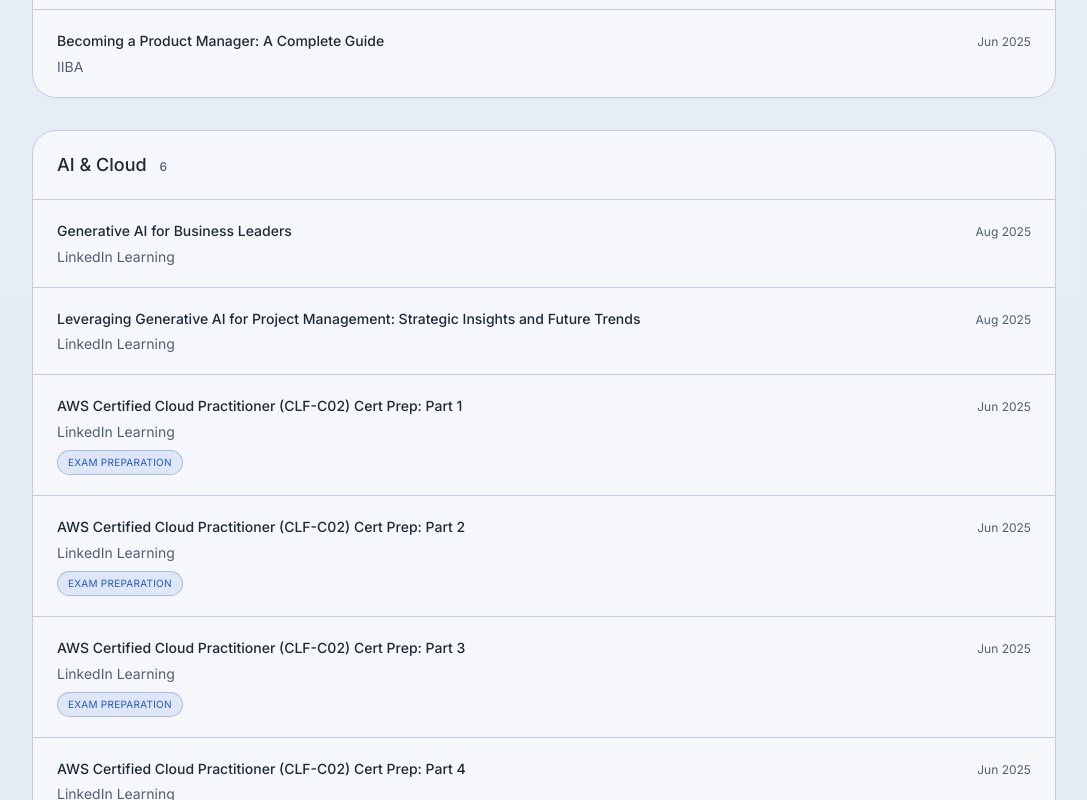
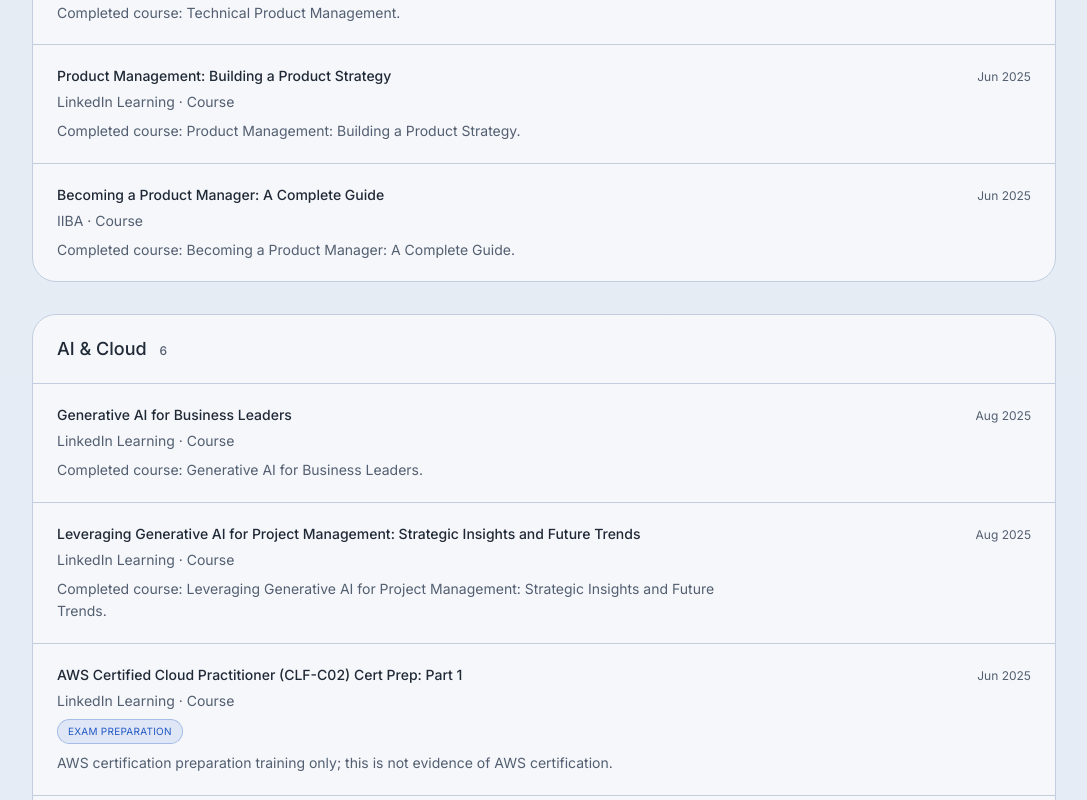
Before and after one commit to wisheradam/adamwisher-portfolio, a Next.js app: page /education in a window 1280 px wide. Shown: the part 2080-2880 px from the top of the page, without its empty margins (96-1183 px from the left). Built offline with nearby package versions, Linux system fonts and the light colour scheme.

Commit message:
Classify learning records and expose source reconciliation limitations

```diff
--- a/app/education/page.tsx
+++ b/app/education/page.tsx
@@ -61,8 +61,7 @@ export const dynamic="force-dynamic";
 export const runtime="nodejs";
 export default async function EducationPage() {
   const studies = await publicKnowledge("education");
-  const courses = (await publicKnowledge("certifications"))
-    .sort((a, b) => (b.period?.to ?? "").localeCompare(a.period?.to ?? ""));
+  const courses = await publicKnowledge("certifications");
 
   return (
     <main className="page-shell route-page">
--- a/components/education/course-row.tsx
+++ b/components/education/course-row.tsx
@@ -16,18 +16,19 @@ export function CourseRow({
       <div className="min-w-0">
         <h4 className="text-sm font-medium leading-relaxed">{record.title}</h4>
         <p className="mt-1 text-sm text-muted-foreground">
-          {record.organization}
+          {record.organization}{record.learningType ? ` · ${record.learningType}` : ""}
         </p>
         {preparation ? (
           <span className="mt-2 inline-block rounded-full border border-accent/30 bg-accent/10 px-2.5 py-1 font-mono text-[10px] uppercase tracking-wide text-accent">
             Exam preparation
           </span>
         ) : null}
-        {record.id.startsWith("training-") ? (
+        {record.summary ? (
           <p className="mt-2 max-w-2xl text-sm leading-relaxed text-muted-foreground">
             {record.summary}
           </p>
         ) : null}
+        {record.credentialUrl && /^https:\/\//i.test(record.credentialUrl) ? <a href={record.credentialUrl} className="mt-2 inline-block text-sm underline">View credential</a> : null}
       </div>
       <p className="mt-3 shrink-0 font-mono text-xs text-muted-foreground sm:mt-1">
         {completedAt}
--- a/data/knowledge/certifications.ts
+++ b/data/knowledge/certifications.ts
@@ -46,9 +46,9 @@ const courses: Course[] = [
 ];
 
 export const certifications: KnowledgeRecord[] = [
-  ...courses.map((course) => ({ id:`cert-${course.id}`, category:"certification" as const, title:course.title, organization:course.provider ?? "LinkedIn Learning", period:{to:course.issued}, summary:course.note ?? `Completed course: ${course.title}.`, skills:course.skills, tags:["course","training",course.title.toLowerCase(),...(course.skills ?? []).map((s) => s.toLowerCase())], evidence:[{kind:"linkedin-learning-record" as const,label:"Owner-provided LinkedIn licenses and certifications list",verified:true}], confidence:"high" as const, public:true })),
-  {id:"training-python-letpy",category:"certification",title:"The Basics of Python Programming",organization:"LETPY.COM",period:{to:"2025-01"},summary:"Completed introductory Python training with 112 lessons and 69 practical cases.",skills:["Python","Programming Fundamentals","Problem Solving"],tags:["python","coding","software development"],evidence:[{kind:"certificate-image",label:"LETPY certificate image",verified:true}],confidence:"high",public:true},
-  {id:"training-public-speaking",category:"certification",title:"BePublic - Public Speaking Training",organization:"Managym.by",period:{to:"2016-04-28"},summary:"Five-hour public speaking course led by Yuri Anushkin.",skills:["Public Speaking","Presentation Skills","Communication"],tags:["public speaking","communication","presentation"],evidence:[{kind:"certificate-image",label:"BePublic certificate image",verified:true}],confidence:"high",public:true},
-  {id:"training-negotiations",category:"certification",title:"Pragmatic Negotiations",organization:"Managym.by",period:{to:"2016-05-14"},summary:"Eight-hour pragmatic negotiations training led by Yuri Anushkin.",skills:["Negotiation","Sales","Business Communication"],tags:["negotiation","sales","communication"],evidence:[{kind:"certificate-image",label:"Pragmatic Negotiations certificate image",verified:true}],confidence:"high",public:true},
-  {id:"training-presentation",category:"certification",title:"More Than a Presentation: How to Make a Client Fall in Love in 60 Seconds",organization:"Key Events",period:{to:"2016-06-27"},summary:"Master class on persuasive business presentations and audience engagement, led by Igor Zabolotny.",skills:["Business Presentations","Visual Storytelling","Audience Engagement"],tags:["presentation","storytelling","client communication"],evidence:[{kind:"certificate-image",label:"Key Events certificate image",verified:true}],confidence:"high",public:true},
+  ...courses.map((course) => ({ id:`cert-${course.id}`, category:"certification" as const, learningType:"Course" as const, title:course.title, organization:course.provider ?? "LinkedIn Learning", period:{to:course.issued}, summary:course.note ?? `Completed course: ${course.title}.`, skills:course.skills, tags:["course","training",course.title.toLowerCase(),...(course.skills ?? []).map((s) => s.toLowerCase())], evidence:[{kind:"linkedin-learning-record" as const,label:"Owner-provided LinkedIn licenses and certifications list",verified:true}], confidence:"high" as const, public:true })),
+  {id:"training-python-letpy",category:"certification",learningType:"Training program",title:"The Basics of Python Programming",organization:"LETPY.COM",period:{to:"2025-01"},summary:"Completed introductory Python training with 112 lessons and 69 practical cases.",skills:["Python","Programming Fundamentals","Problem Solving"],tags:["python","coding","software development"],evidence:[{kind:"certificate-image",label:"LETPY certificate image",verified:true}],confidence:"high",public:true},
+  {id:"training-public-speaking",category:"certification",learningType:"Training program",title:"BePublic - Public Speaking Training",organization:"Managym.by",period:{to:"2016-04-28"},summary:"Five-hour public speaking course led by Yuri Anushkin.",skills:["Public Speaking","Presentation Skills","Communication"],tags:["public speaking","communication","presentation"],evidence:[{kind:"certificate-image",label:"BePublic certificate image",verified:true}],confidence:"high",public:true},
+  {id:"training-negotiations",category:"certification",learningType:"Training program",title:"Pragmatic Negotiations",organization:"Managym.by",period:{to:"2016-05-14"},summary:"Eight-hour pragmatic negotiations training led by Yuri Anushkin.",skills:["Negotiation","Sales","Business Communication"],tags:["negotiation","sales","communication"],evidence:[{kind:"certificate-image",label:"Pragmatic Negotiations certificate image",verified:true}],confidence:"high",public:true},
+  {id:"training-presentation",category:"certification",learningType:"Training program",title:"More Than a Presentation: How to Make a Client Fall in Love in 60 Seconds",organization:"Key Events",period:{to:"2016-06-27"},summary:"Master class on persuasive business presentations and audience engagement, led by Igor Zabolotny.",skills:["Business Presentations","Visual Storytelling","Audience Engagement"],tags:["presentation","storytelling","client communication"],evidence:[{kind:"certificate-image",label:"Key Events certificate image",verified:true}],confidence:"high",public:true},
 ];
--- a/data/knowledge/types.ts
+++ b/data/knowledge/types.ts
@@ -23,6 +23,8 @@ export interface Evidence {
 export interface KnowledgeRecord {
   id: string;
   category: KnowledgeCategory;
+  learningType?: "Course" | "Training program" | "Professional certification" | "Other learning activity";
+  credentialUrl?: string;
   title: string;
   summary: string;
   facts?: string[];
--- a/lib/admin/public-knowledge.ts
+++ b/lib/admin/public-knowledge.ts
@@ -17,6 +17,6 @@ export async function publicKnowledge(kind:keyof typeof sources):Promise<Knowled
  return rows.map(row=>{
   const original=originals.get(String(row.id));const name=kind==="experience"?row.company:kind==="education"?row.institution:row.issuer;
   const title=kind==="education"?row.program:row.title;
-  return {id:original?.id??String(row.id),category:kind==="certifications"?"certification":kind,title:String(title),organization:String(name),summary:String(row.description??""),period:{from:String(row.start_date??""),to:String(row.end_date??row.completion_date??"")},skills:original?.skills??(row.skills?String(row.skills).split(", "):[]),tags:original?.tags??[],evidence:original?.evidence??[],confidence:original?.confidence??"high",public:true} as KnowledgeRecord;
+  return {id:original?.id??String(row.id),learningType:kind==="certifications"?(String(row.credential_type??"Other learning activity") as KnowledgeRecord["learningType"]):undefined,credentialUrl:row.credential_url?String(row.credential_url):undefined,category:kind==="certifications"?"certification":kind,title:String(title),organization:String(name),summary:String(row.description??""),period:{from:String(row.start_date??""),to:String(row.end_date??row.completion_date??"")},skills:original?.skills??(row.skills?String(row.skills).split(", "):[]),tags:original?.tags??[],evidence:original?.evidence??[],confidence:original?.confidence??"high",public:true} as KnowledgeRecord;
  });
 }
--- a/scripts/test-admin-knowledge.mjs
+++ b/scripts/test-admin-knowledge.mjs
@@ -10,14 +10,14 @@ const env={...process.env,ADMIN_DATABASE_DRIVER:'pglite',ADMIN_DB_PATH:path.join
 function run(script,expected=0){const p=spawnSync(process.execPath,[script],{env,encoding:'utf8'});assert.equal(p.status,expected,p.stderr?.slice(-1000));return p.stdout;}
 try{
  run('scripts/admin-migrate.mjs');run('scripts/admin-bootstrap.mjs');
- const first=JSON.parse(run('scripts/admin-import-knowledge.mjs'));assert.deepEqual(first.report.map(r=>r.source),[9,2,48]);assert.equal(first.differences,0);
+ const first=JSON.parse(run('scripts/admin-import-knowledge.mjs'));assert.deepEqual(first.report.map(r=>r.source),[9,2,48]);assert.equal(first.differences,0);assert.equal(first.unresolved.length,50);assert.equal(first.unresolved.filter(r=>r.sourceId.startsWith('cert-')||r.sourceId.startsWith('training-')).length,48);
  const second=JSON.parse(run('scripts/admin-import-knowledge.mjs'));assert.deepEqual(second.report.map(r=>r.created),[0,0,0]);
- const db=await PGlite.create(env.ADMIN_DB_PATH);const before=(await db.query("SELECT id,start_date FROM experience WHERE company='INNOVA' ORDER BY sort_order LIMIT 1")).rows[0];assert.equal(before.start_date,'2026-03');await db.query('UPDATE experience SET title=$1 WHERE id=$2',['Owner edited title',before.id]);await db.close();
+ const db=await PGlite.create(env.ADMIN_DB_PATH);assert.deepEqual((await db.query('SELECT credential_type,COUNT(*)::int AS count FROM certifications GROUP BY credential_type ORDER BY credential_type')).rows,[{credential_type:'Course',count:44},{credential_type:'Training program',count:4}]);const before=(await db.query("SELECT id,start_date FROM experience WHERE company='INNOVA' ORDER BY sort_order LIMIT 1")).rows[0];assert.equal(before.start_date,'2026-03');await db.query('UPDATE experience SET title=$1 WHERE id=$2',['Owner edited title',before.id]);await db.close();
  const third=JSON.parse(run('scripts/admin-import-knowledge.mjs',1));assert.deepEqual(third.report.map(r=>r.created),[0,0,0]);assert.ok(third.differences>0);
  const check=await PGlite.create(env.ADMIN_DB_PATH);assert.equal((await check.query('SELECT title FROM experience WHERE id=$1',[before.id])).rows[0].title,'Owner edited title');
  const school=(await check.query('SELECT id FROM education_records ORDER BY sort_order LIMIT 1')).rows[0];await check.query('UPDATE education_records SET program=$1 WHERE id=$2',['Managed program title',school.id]);const other=(await check.query('SELECT id FROM education_records WHERE id<>$1',[school.id])).rows[0];await check.query("UPDATE education_records SET status='DRAFT' WHERE id=$1",[other.id]);await check.close();
  const port=34821,base=`http://127.0.0.1:${port}`,server=spawn(process.execPath,['node_modules/next/dist/bin/next','start','-H','127.0.0.1','-p',String(port)],{env:{...env,PUBLIC_KNOWLEDGE_CUTOVER_SHA:first.fingerprint},stdio:'ignore'});
- try{let ready=false;for(let n=0;n<100;n++){try{await fetch(base+'/education');ready=true;break;}catch{await new Promise(r=>setTimeout(r,100));}}assert.ok(ready,'Server did not start');const html=await (await fetch(base+'/education')).text();assert.ok(html.includes('Managed program title'));assert.ok(!html.includes('Product Management — Advanced Professional Retraining Program'));assert.ok(!html.includes('Minsk Innovation University')); const about=await (await fetch(base+'/about')).text();assert.ok(about.includes('Owner edited title'));}
+ try{let ready=false;for(let n=0;n<100;n++){try{await fetch(base+'/education');ready=true;break;}catch{await new Promise(r=>setTimeout(r,100));}}assert.ok(ready,'Server did not start');const html=await (await fetch(base+'/education')).text();assert.ok(html.includes('Managed program title'));assert.ok(html.includes('Training program'));assert.ok(html.includes('Course'));assert.ok(html.includes('Certification preparation course only')); assert.ok(!html.includes('Product Management — Advanced Professional Retraining Program'));assert.ok(!html.includes('Minsk Innovation University')); const about=await (await fetch(base+'/about')).text();assert.ok(about.includes('Owner edited title'));}
  finally{server.kill('SIGTERM');await new Promise(r=>server.once('exit',r));}
 
  console.log('Knowledge import passed: 9 experience, 2 education, 48 courses; rerun preserves edits and month precision');
```
Also changed, not shown: scripts/admin-import-knowledge.mjs (+4 -3 lines), 1 other file (tests, documents, lock files or other folders).
